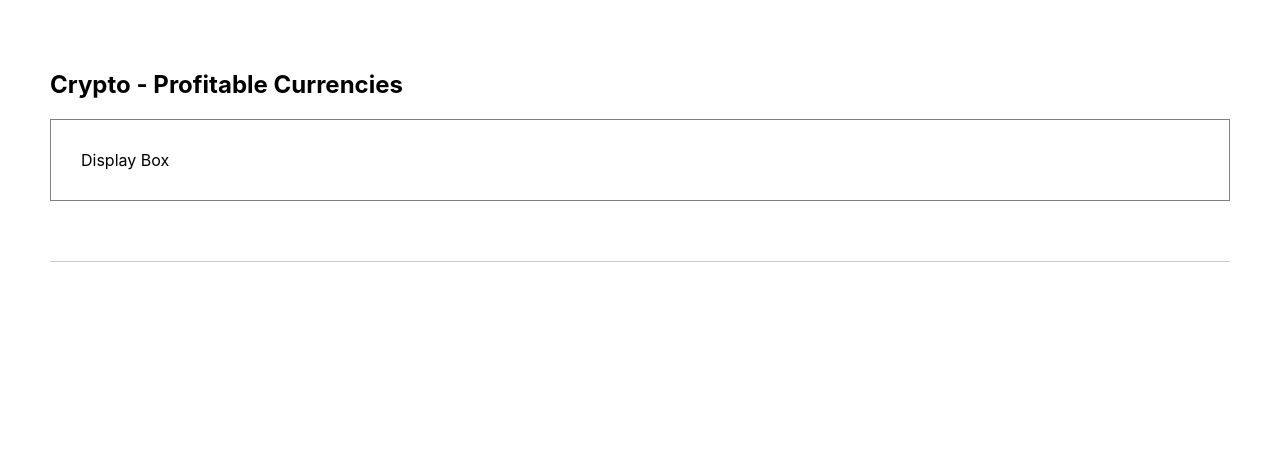
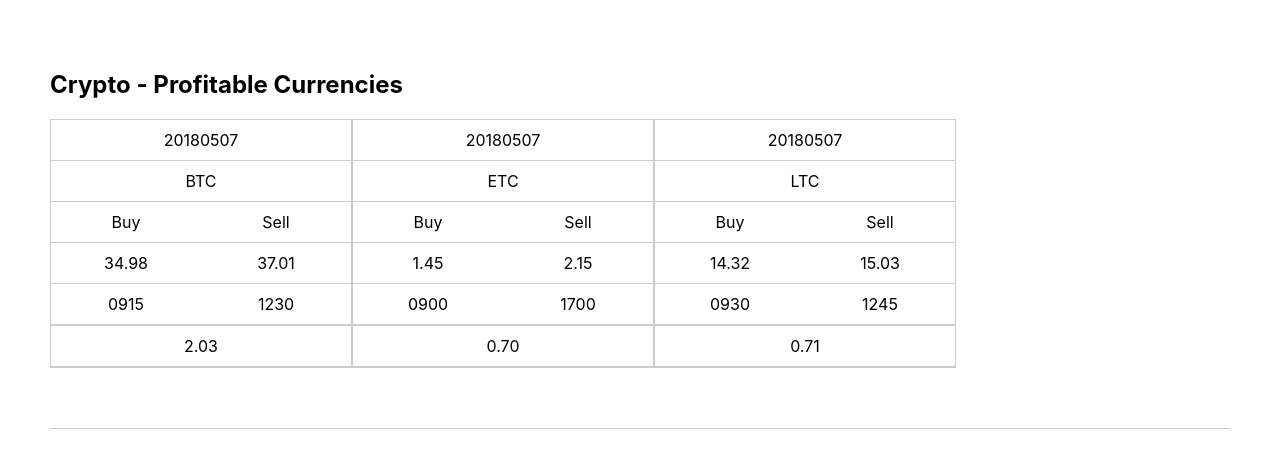
Before and after one commit to prabhuramkumar/crypto, a React (Create React App) app: page / in a window 1280 px wide. Shown: the top 468 px of the page. Built offline with nearby package versions, Linux system fonts and the light colour scheme.

Commit message:
UI for currency values

```diff
--- a/src/App.js
+++ b/src/App.js
@@ -10,12 +10,13 @@ class App extends Component {
 	}
 
 	render(){
-	  const {actions} = this.props;
+		console.log("props", this.props)
+	  const {actions, appState} = this.props;
 	  return (
 	    <div className="app">
 	    	<ErrorBoundary>
 	    		<Suspense fallback={<div>Loading...</div>}>
-	      			<CurrencyDisplay actions={actions}/>
+	      			<CurrencyDisplay actions={actions} currencies={appState.currencies}/>
 	      		</Suspense>
 	      	</ErrorBoundary>
 	    </div>
--- a/src/App.scss
+++ b/src/App.scss
@@ -1,2 +1,3 @@
 @import 'styles/_base.scss';
 @import 'styles/_currencyDisplay.scss';
+@import 'styles/_currencyDisplayBox.scss';
--- a/src/components/CurrencyDisplay.js
+++ b/src/components/CurrencyDisplay.js
@@ -1,13 +1,38 @@
-import React from 'react';
+import React, { useEffect } from 'react';
 import cryptoData from '../data/cryptoData';
+import currencyAnalysis from '../logics/currencyAnalysis';
+import CurrencyDisplayBox from './CurrencyDisplayBox';
 
 const CurrencyDisplay = (props)=>{
+
+	useEffect(() => {
+        const result = currencyAnalysis(cryptoData);
+        if(result && result.length > 0){
+        	props.actions.updateCurrencies(result);
+        }else {
+        	props.actions.updateError(result);
+        }
+    }, [props.actions]);
+
+    const generateDisplayBox = () => {
+    	return props.currencies.length ?
+        (
+            props.currencies.map(currency=>{
+                return(
+                   <CurrencyDisplayBox key={currency.id} currency={currency}/>
+                )
+            })
+        ):
+        (
+            <p>Empty currencies.</p>
+        )
+    }
 
     return(
         <div className="currencyDisplay">
           <h2 className="currencyDisplay__title">Crypto - Profitable Currencies</h2>
-          <div className="currencyDisplay__box">
-            Display Box
+          <div className="currencyDisplay__boxes">
+      	     {generateDisplayBox()}
           </div>
         </div>
     )
--- /dev/null
+++ b/src/components/CurrencyDisplayBox.js
@@ -0,0 +1,25 @@
+import React from 'react';
+
+const CurrencyDisplayBox = (props)=>{
+    return(
+        <div key={props.key} className="currencyDisplay__box">
+            <div className="currencyDisplay__box--date">{props.currency.date}</div>
+            <div className="currencyDisplay__box--name">{props.currency.currency}</div>
+            <div className="currencyDisplay__box--section">
+                <div>
+                    <div className="currencyDisplay__box--transaction">Buy</div>
+                    <div className="currencyDisplay__box--price">{props.currency.buyValue}</div>
+                    <div className="currencyDisplay__box--time">{props.currency.buyTime}</div>
+                </div>
+                <div>
+                    <div className="currencyDisplay__box--transaction">Sell</div>
+                    <div className="currencyDisplay__box--price">{props.currency.sellValue}</div>
+                    <div className="currencyDisplay__box--time">{props.currency.sellTime}</div>
+                </div>
+            </div>
+            <div className="currencyDisplay__box--profit">{props.currency.profit}</div>
+        </div>
+    )
+}
+
+export default CurrencyDisplayBox;
--- a/src/data/cryptoData.js
+++ b/src/data/cryptoData.js
@@ -1,15 +1,17 @@
 export default [
     {
+	"id": 1,
     "currency":"BTC",
     "date": "20180507",
     "quotes":
-		[{"time":"0915", "price":"34.98"},
-		{"time":"1045", "price":"36.13"},
+      [{"time":"1045", "price":"36.13"},
+      {"time":"0915", "price":"34.98"},
       {"time":"1230", "price":"37.01"},
       {"time":"1400", "price":"35.98"},
       {"time":"1530", "price":"33.56"}]
     },
 	{
+	"id": 2,
 	"currency":"ETC",
 	"date": "20180507",
 	"quotes":
@@ -20,16 +22,7 @@ export default [
 		{"time":"1700", "price":"2.15"}]
 	},
 	{
-	"currency":"LTC",
-	"date": "20180507",
-	"quotes":
-		[{"time":"0930", "price":"14.32"},
-		{"time":"1115", "price":"14.87"},
-		{"time":"1245", "price":"15.03"},
-		{"time":"1400", "price":"14.76"},
-		{"time":"1700", "price":"14.15"}]
-	},
-	{
+	"id": 3,
 	"currency":"LTC",
 	"date": "20180507",
 	"quotes":
--- a/src/logics/currencyAnalysis.js
+++ b/src/logics/currencyAnalysis.js
@@ -2,22 +2,22 @@ import {sortByTime, sortByPrice, findBestPrice} from '../utils/Utils';
 
 export default (data)=>{
 	if(!data || data.length < 1)
-		throw new Error('oops');
+		throw new Error('Invalid crypto data.');
 
 	try {
 		let profitArray = [];
-		data.map((currency)=>{
-			const quotesPriceSortedMaximum = sortByPrice([...currency.quotes]);
+		profitArray = data.map((currency)=>{
+			const clonedVal = [...currency.quotes];
+			const quotesPriceSortedMaximum = sortByPrice(clonedVal);
+			const quotesPriceSortedMinimum = [...quotesPriceSortedMaximum].reverse();
 			const quotesTimeSorted =sortByTime([...currency.quotes]);
-			const quotesPriceSortedMinimum = [...quotesPriceSortedMaximum].reverse();
-			let bestPrice = findBestPrice(quotesPriceSortedMaximum, quotesPriceSortedMinimum, quotesTimeSorted);
-			let profitableCurrency = Object.assign({}, bestPrice, {
+			const bestPrice = findBestPrice(quotesPriceSortedMaximum, quotesPriceSortedMinimum, quotesTimeSorted);
+			const profitableCurrency = Object.assign({}, bestPrice, {
 				"currency": currency.currency,
 				"date": currency.date
-			})
-			profitArray.push(profitableCurrency)
+			});
+			return profitableCurrency
 		});
-
 		return profitArray;
 
 	}catch(error){
--- a/src/styles/_currencyDisplay.scss
+++ b/src/styles/_currencyDisplay.scss
@@ -9,9 +9,4 @@
 		padding: 0;
 		margin: 0;
 	}
-
-	.currencyDisplay__box {
-		border: 1px solid grey;
-		padding: 30px;
-	}
 }
--- /dev/null
+++ b/src/styles/_currencyDisplayBox.scss
@@ -0,0 +1,25 @@
+.currencyDisplay__boxes {
+	display: flex;
+
+	[class^="currencyDisplay__box--"] {
+	  border-bottom: 1px solid #ccc;
+	  padding: 10px;
+	  text-align: center;
+	}
+
+	.currencyDisplay__box{
+		border: 1px solid #ccc;
+		min-width: 300px;
+	}
+
+	.currencyDisplay__box--section {
+		display: flex;
+		flex-direction:row;
+	  	justify-content: space-between;
+	  	padding: 0;
+
+	  	> div {
+  			flex:1;
+		}
+	}
+}
--- a/src/utils/Utils.js
+++ b/src/utils/Utils.js
@@ -3,7 +3,7 @@ const sortByTime = (quotes) => {
 		if(isNaN(a.time) || parseInt(a.time) > 2400)
 			throw new Error('Not a valid time')
 
-    	return a.time > b.time;
+    	return a.time > b.time ? 1 : -1;
 	});
 }
 
@@ -12,15 +12,12 @@ const sortByPrice = (quotes) => {
 		if(isNaN(a.price))
 			throw new Error('Not a valid price')
 
-		a = parseFloat(a.price);
-		b = parseFloat(b.price);
-
-    	return a < b;
+    	return parseFloat(a.price) < parseFloat(b.price) ? 1 : -1;
 	});
 }
 
 const findBestPrice = (quotesPriceSortedMaximum, quotesPriceSortedMinimum, quotesTimeSorted)=>{
-	let maximumPrice = quotesPriceSortedMaximum[0], profit;
+	let maximumPrice = quotesPriceSortedMaximum[0];
 	let minimumPrice = quotesPriceSortedMinimum[0];
 	let startingPrice = quotesTimeSorted[0];
 	if(maximumPrice.time === startingPrice.time)
```
Lines whose indentation alone changed are shown as unchanged.
